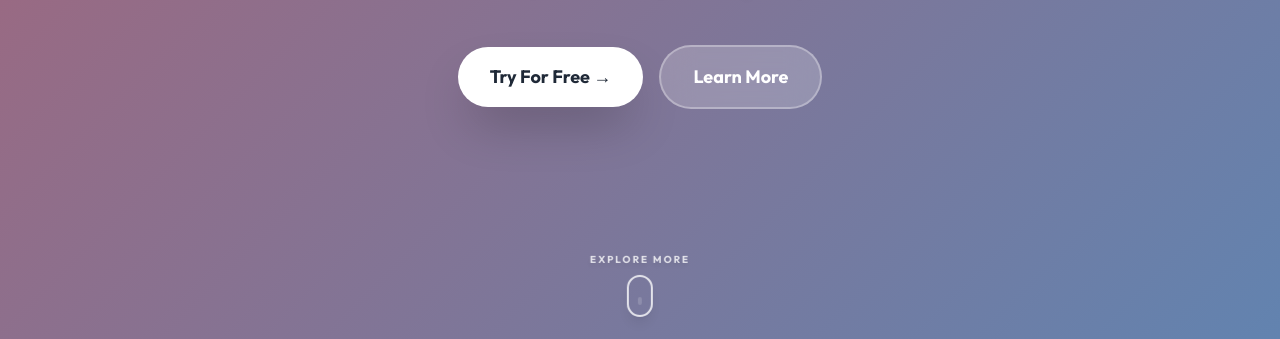
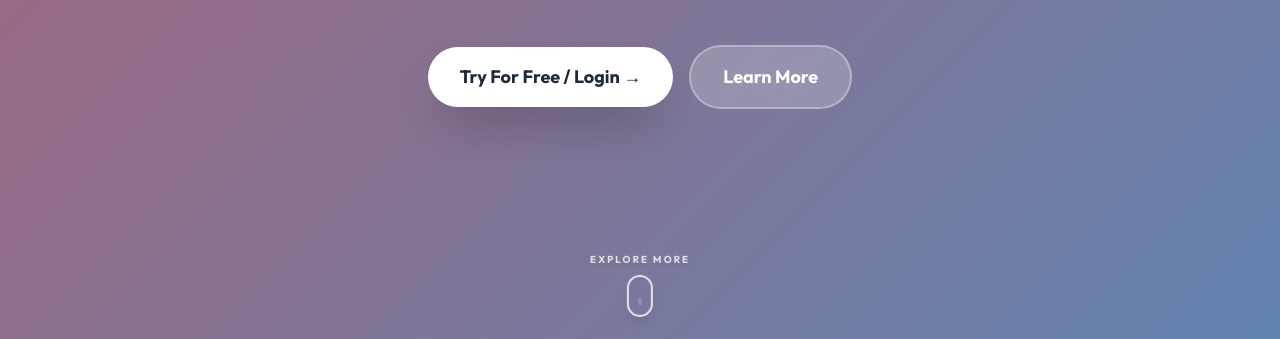
Before and after one commit to dagroove1980/albert-resize, a website built with Vite: page index.html in a window 1280 px wide. Shown: the part 461-800 px from the top of the page. Built offline with nearby package versions, Linux system fonts and the light colour scheme; files whose address does not match are found by name.

Commit message:
UI tweak: Update CTA buttons to say 'Try For Free / Login'

```diff
--- a/index.html
+++ b/index.html
@@ -249,7 +249,7 @@
             <div class="flex flex-col sm:flex-row gap-4 justify-center items-center px-4">
                 <a href="/api/auth/authorize?provider=google"
                     class="w-full sm:w-auto max-w-[280px] bg-white text-gray-800 font-bold py-4 px-8 rounded-full shadow-2xl transform transition hover:-translate-y-1 hover:shadow-3xl text-lg inline-block text-center whitespace-nowrap">
-                    Try For Free →
+                    Try For Free / Login →
                 </a>
                 <a href="#how-it-works"
                     class="w-full sm:w-auto max-w-[280px] bg-white/20 backdrop-blur-lg text-white font-bold py-4 px-8 rounded-full border-2 border-white/30 transform transition hover:bg-white/30 text-lg whitespace-nowrap text-center">
@@ -497,7 +497,7 @@
                 </p>
                 <a href="/api/auth/authorize?provider=google"
                     class="inline-block bg-gradient-to-r from-blue-600 to-purple-600 hover:from-blue-700 hover:to-purple-700 text-white font-bold py-5 px-8 md:px-12 rounded-full shadow-2xl transform transition hover:-translate-y-1 hover:shadow-3xl text-lg md:text-xl text-center whitespace-nowrap">
-                    Try AlbertResize Free →
+                    Try For Free / Login →
                 </a>
                 <p class="text-sm text-gray-500 mt-6">No sign-up required • No credit card • No watermarks</p>
             </div>
```
